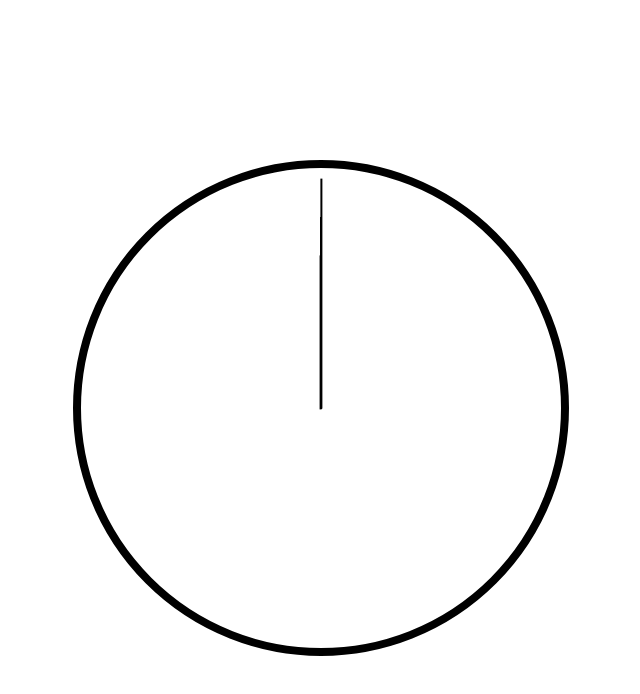
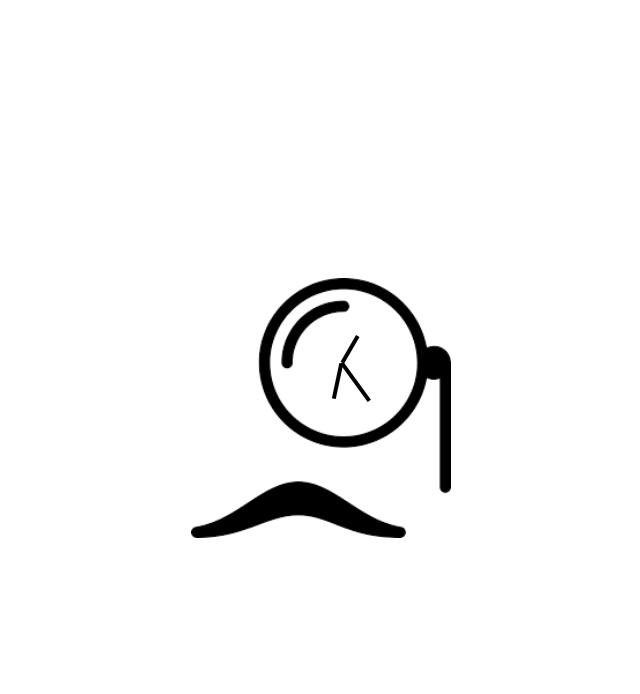
Before and after one commit to Wern-S/my-clock, a website built with webpack: page index.html in a window 1280 px wide. Shown: the whole page, without its empty margins (327-967 px from the left). Built offline with nearby package versions, Linux system fonts and the light colour scheme.

Commit message:
clock fixed

```diff
--- a/src/index.css
+++ b/src/index.css
@@ -2,38 +2,38 @@ body {
   position: fixed;
   top: 50%;
   left: 50%;
-  /* bring your own prefixes */
   transform: translate(-50%, -50%);
 }
 
 .clock {
+  display: flex;
+  justify-content: center;
+  background-image: url('../images/monocle.png');
+  background-repeat: no-repeat;
+  background-size: contain;
   position: relative;
-  width: 30rem;
-  height: 30rem;
-  border: solid 8px black;
-  border-radius: 50%;
+  width: 260px;
+  height: 260px;
 }
 
 .running-time {
   position: absolute;
-  height: 2px;
+  height: 4px;
   background: black;
-  top: 50%;
-  right: 50%;
+  top: 32%;
+  right: 42%;
   transform-origin: 100%;
   transform: rotate(90deg);
-  transition: all 1s;
-  transition-timing-function: cubic-bezier(0.42, 0, 0, 2.09);
 }
 
 .hours {
-  width: 32%;
+  width: 12%;
 }
 
 .minutes {
-  width: 40%;
+  width: 14%;
 }
 
 .seconds {
-  width: 48%;
+  width: 18%;
 }
--- a/src/index.js
+++ b/src/index.js
@@ -1,7 +1,20 @@
+const time = document.querySelector('.running-time');
+const hour = document.querySelector('.running-time.hours');
+const minute = document.querySelector('.running-time.minutes');
+const second = document.querySelector('.running-time.seconds');
+
 const getTime = (e) => {
   const timeNow = new Date();
+  const timeHours = timeNow.getHours();
+  const timeMinutes = timeNow.getMinutes();
   const timeSeconds = timeNow.getSeconds();
-  console.log(timeSeconds);
-}
+  const hourDegrees = (timeHours / 12 ) * 360 + 90;
+  const minuteDegrees = (timeMinutes / 60 ) * 360 + 90;
+  const secondDegrees = ( timeSeconds / 60 ) * 360 + 90;
 
-getTime();
+  hour.style.transform = `rotate(${hourDegrees}deg)`;
+  minute.style.transform = `rotate(${minuteDegrees}deg)`;
+  second.style.transform = `rotate(${secondDegrees}deg)`;
+};
+
+setInterval(getTime, 1000);
```
Also changed, not shown: index.html (+0 -1 lines), images/monocle.png (added).
